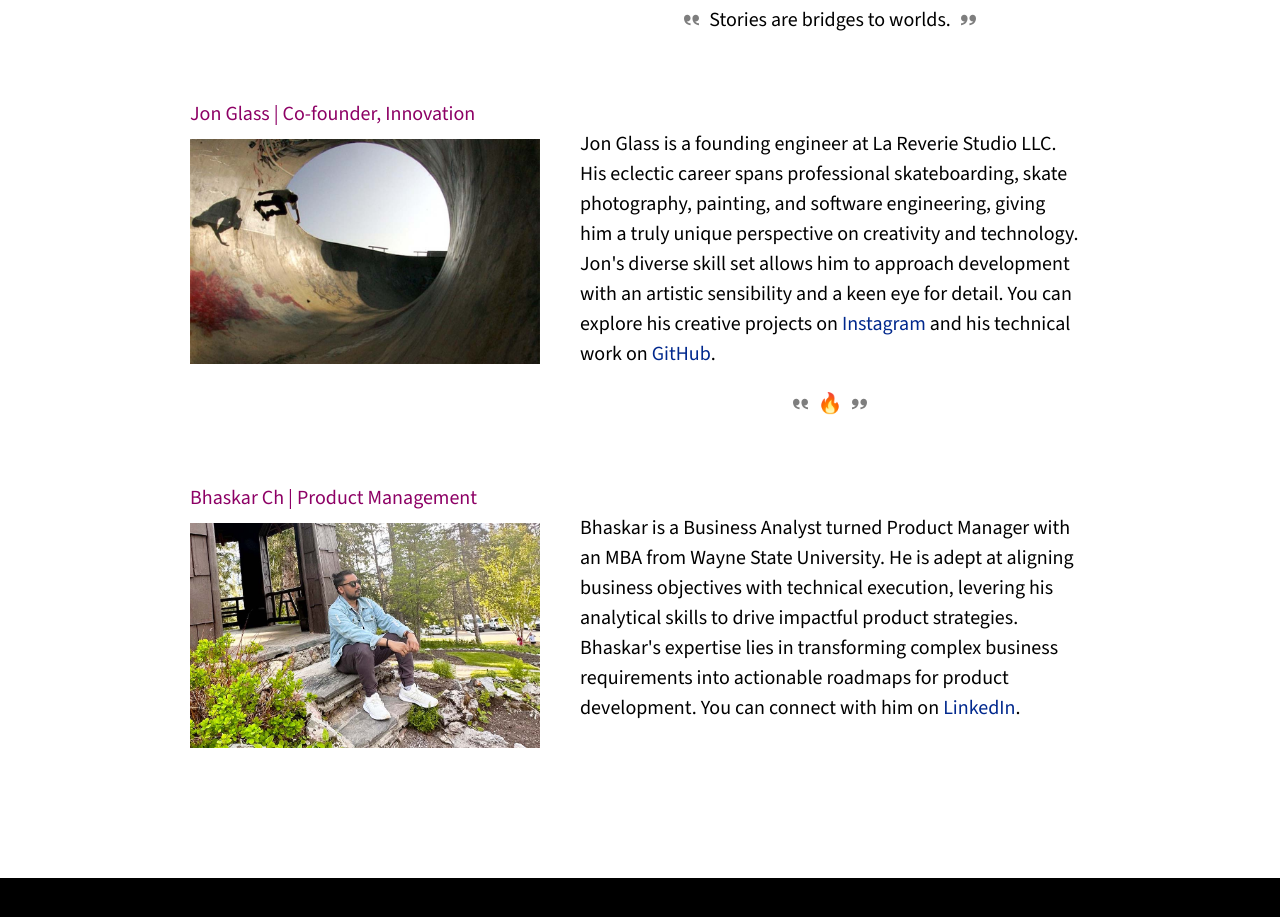
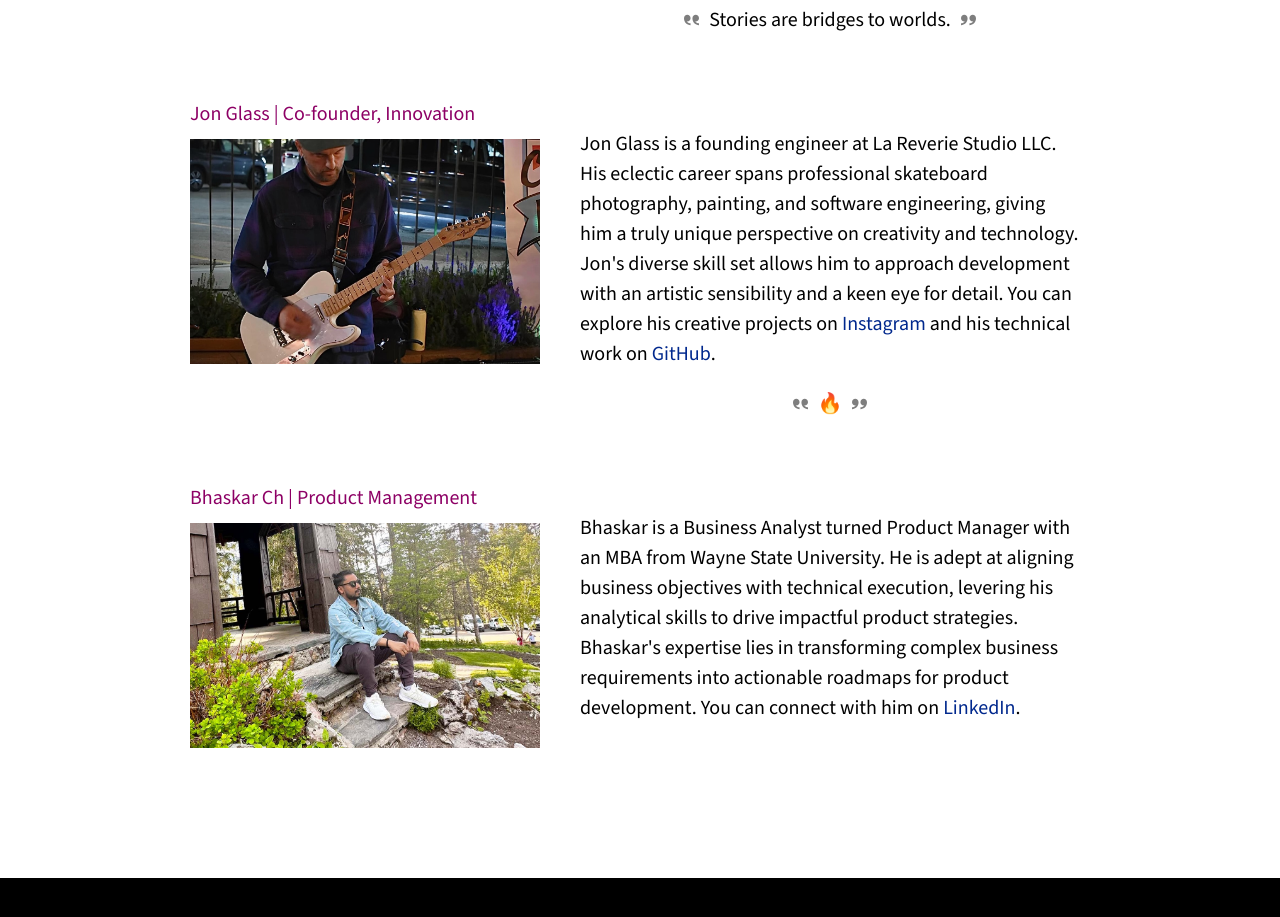
Before and after one commit to La-Reverie/lareverie.studio, a React (Create React App) app: page / in a window 1280 px wide. Shown: the part 4840-5757 px from the top of the page. Built offline with nearby package versions, Linux system fonts and the light colour scheme.

Commit message:
update Jon Glass pic and small change to bio

```diff
--- a/src/components/Team.js
+++ b/src/components/Team.js
@@ -2,7 +2,7 @@ import React from 'react';
 import './Team.css';
 import caveman from '../images/team/caveman.jpg';
 import javier from '../images/team/javier-cabrera.jpg';
-import jonglass from '../images/team/jon-glass.jpg';
+import jonglass from '../images/team/jg_guitar.jpeg';
 import bhaskar from '../images/team/bhaskar.jpg';
 import quote from '../images/quote.svg';
 
@@ -53,7 +53,7 @@ function Team() {
           <div className='flex'>
             <img className='team-member' src={jonglass} alt='Jon Glass' />
             <div className='bio'>
-              Jon Glass is a founding engineer at La Reverie Studio LLC. His eclectic  career spans professional skateboarding, skate photography, painting, and software engineering, giving him a truly unique perspective on creativity and technology. Jon's diverse skill set allows him to approach development with an artistic sensibility and a keen eye for detail. You can explore his creative projects on <a href="https://instagram.com/jonglasss" target='_blank'>Instagram</a> and his technical work on <a href="https://github.com/jonglass82" target='_blank'>GitHub</a>.
+              Jon Glass is a founding engineer at La Reverie Studio LLC. His eclectic  career spans professional skateboard photography, painting, and software engineering, giving him a truly unique perspective on creativity and technology. Jon's diverse skill set allows him to approach development with an artistic sensibility and a keen eye for detail. You can explore his creative projects on <a href="https://instagram.com/jonglasss" target='_blank'>Instagram</a> and his technical work on <a href="https://github.com/jonglass82" target='_blank'>GitHub</a>.
               <div className='blockquote'>
                 <img className='icon-quote' width={15} src={quote} />
                 🔥
```
Also changed, not shown: src/images/team/jg_guitar.jpeg (added).
